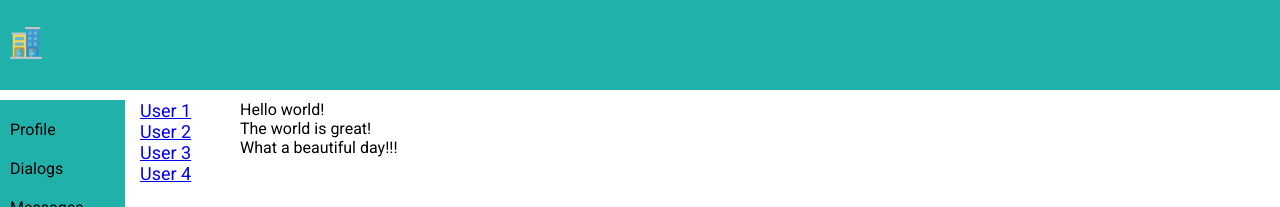
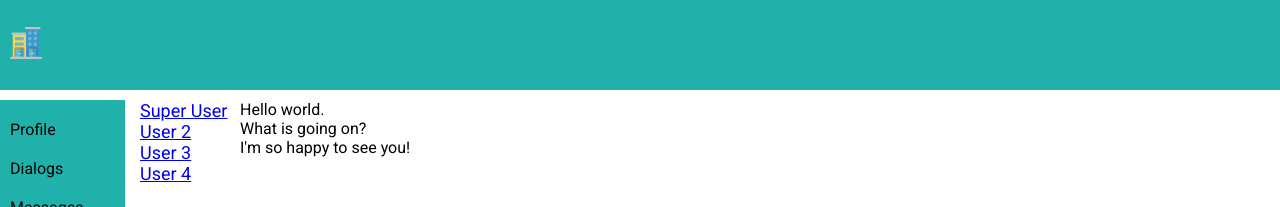
Before and after one commit to vadim-geroim/react-social-net, a React (Create React App) app: page /dialogs in a window 1280 px wide. Shown: the top 207 px of the page. Built offline with nearby package versions, Linux system fonts and the light colour scheme.

Commit message:
refactor Dialogs component

```diff
--- a/src/Components/Dialogs/Dialogs.jsx
+++ b/src/Components/Dialogs/Dialogs.jsx
@@ -18,18 +18,31 @@ const Message = (props) => {
 }
 
 export const Dialogs = () => {
+    const dialogData = [
+        { id: 1, name: "Super User" },
+        { id: 2, name: "User 2" },
+        { id: 3, name: "User 3" },
+        { id: 4, name: "User 4" },
+    ]
+
+    const messagesData = [
+        { id: 1, data: "Hello world." },
+        { id: 2, data: "What is going on? " },
+        { id: 3, data: "I'm so happy to see you!" }
+    ]
+
     return (
         <div className={style.wrapper}>
             <div className={style.dialogs}>
-                <Dialog id={1} userName="User 1" />
-                <Dialog id={2} userName="User 2" />
-                <Dialog id={3} userName="User 3" />
-                <Dialog id={4} userName="User 4" />
+                <Dialog id={dialogData[0].id} userName={dialogData[0].name} />
+                <Dialog id={dialogData[1].id} userName={dialogData[1].name} />
+                <Dialog id={dialogData[2].id} userName={dialogData[2].name} />
+                <Dialog id={dialogData[3].id} userName={dialogData[3].name} />
             </div>
             <div className={style.messages}>
-                <Message messageText="Hello world!" />
-                <Message messageText="The world is great!" />
-                <Message messageText="What a beautiful day!!!" />
+                <Message messageText={messagesData[0].data} />
+                <Message messageText={messagesData[1].data} />
+                <Message messageText={messagesData[2].data} />
             </div>
         </div >
     );
```
